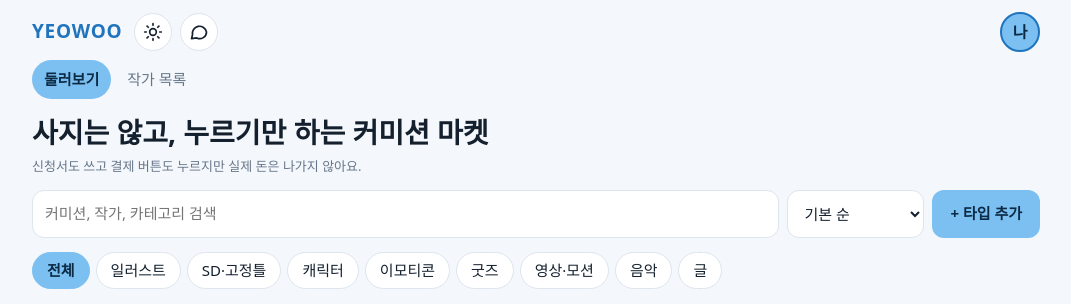
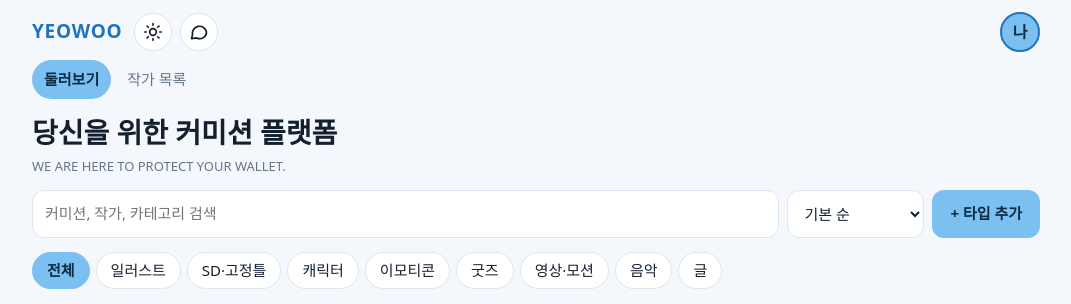
Before and after one commit to dochiggung/YEOWOO, a plain HTML site: page index.html in a window 1280 px wide. Shown: the top 304 px of the page, without its empty margins (104-1175 px from the left). Drawn offline with Linux system fonts and the light colour scheme.

Commit message:
Change title to 'FOR SAVE YOUR WALLET'

```diff
--- a/index.html
+++ b/index.html
@@ -1,7 +1,7 @@
 <!doctype html>
 <html lang="ko"><head><meta charset="utf-8">
 <meta name="viewport" content="width=device-width, initial-scale=1, viewport-fit=cover">
-<title>YEOWOO · 커미션 마켓</title>
+<title>YEOWOO · FOR SAVE YOUR WALLET</title>
 <style>
 :root{--bg:#F4F7FB;--cd:#fff;--tx:#14202e;--mu:#667689;--ac:#7CC0F2;--ax:#0b2a44;--at:#1f74bd;--bd:#dde5ee;color-scheme:light;box-sizing:border-box;padding-top:env(safe-area-inset-top,0px);padding-bottom:env(safe-area-inset-bottom,0px)}
 :root[data-theme=dark]{--bg:#121212;--cd:#1e1e1e;--tx:#f2f2f2;--mu:#9a9a9a;--ac:#FFD43B;--ax:#161616;--at:#FFD43B;--bd:#2f2f2f;color-scheme:dark}
@@ -167,7 +167,7 @@ const card=x=>`<article class="card" data-a="open" data-v="${x.id}"><div class="
 const grid=(l=list())=>l.length?l.map(card).join(''):'<p class="empty">조건에 맞는 커미션이 없어요. 검색어나 카테고리를 바꿔 보세요.</p>';
 const dots=a=>`<span class="dots">${'<i class="o"></i>'.repeat(AR[a][2])}${'<i></i>'.repeat(AR[a][3]-AR[a][2])}</span> 빈 슬롯 ${AR[a][2]}/${AR[a][3]}`;
 const gal=a=>`<div class="gal">${['두상','흉상','반신','전신','SD','배경'].map((n,i)=>`<div style="${th((AR[a][4]+i*38)%360)}">${n}</div>`).join('')}</div>`;
-function home(){return`<h1>사지는 않고, 누르기만 하는 커미션 마켓</h1><p class="mu">신청서도 쓰고 결제 버튼도 누르지만 실제 돈은 나가지 않아요.</p>
+function home(){return`<h1>당신을 위한 커미션 플랫폼</h1><p class="mu">WE ARE HERE TO PROTECT YOUR WALLET.</p>
 <div class="bar"><input id="q" data-in="q" type="search" placeholder="커미션, 작가, 카테고리 검색" value="${e(S.q)}"><select data-in="sort" aria-label="정렬"><option value="rec"${S.sort==='rec'?' selected':''}>기본 순</option><option value="lo"${S.sort==='lo'?' selected':''}>시작가 낮은 순</option><option value="hi"${S.sort==='hi'?' selected':''}>시작가 높은 순</option></select><button class="btn" data-a="add">+ 타입 추가</button></div>
 <div class="chips">${['전체',...cats()].map(c=>`<button class="chip${S.cat===c?' on':''}" data-a="cat" data-v="${e(c)}">${e(c)}</button>`).join('')}</div>
 <div class="grid" id="grid">${grid()}</div>`}
```
